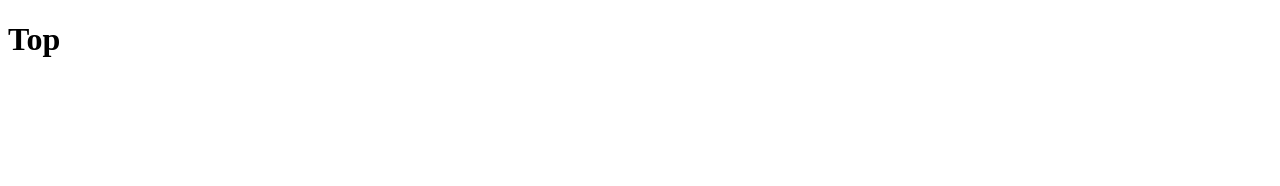
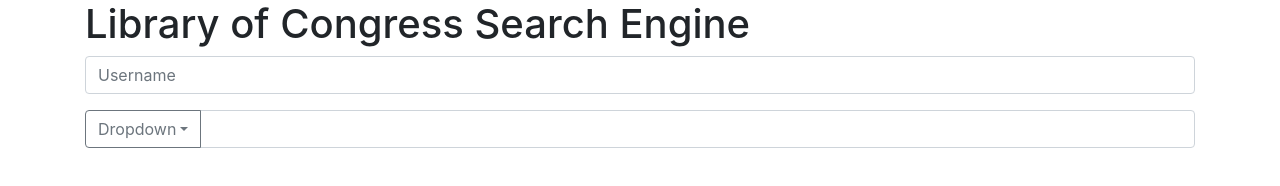
Before and after one commit to cpysden-coder/mini-project-libcon, a plain HTML site: page index.html in a window 1280 px wide. Drawn offline with nearby package versions, Linux system fonts and the light colour scheme.

Commit message:
Html file

```diff
--- a/index.html
+++ b/index.html
@@ -4,9 +4,32 @@
     <meta charset="UTF-8">
     <meta http-equiv="X-UA-Compatible" content="IE=edge">
     <meta name="viewport" content="width=device-width, initial-scale=1.0">
+    <link rel="stylesheet" href="https://cdnjs.cloudflare.com/ajax/libs/twitter-bootstrap/4.5.0/css/bootstrap.min.css">
     <title>LibCon</title>
 </head>
 <body>
-    <h1>Top</h1>
+    <main class = "mainbox container  justify-content-center">
+        <h1 class = "mainhead">Library of Congress Search Engine</h1>
+        <div class = "searchbar">
+            <div class="input-group mb-3">
+                <input type="text" class="form-control" placeholder="Username" aria-label="Username" aria-describedby="basic-addon1">
+              </div>
+        </div>
+        <div class = "formatbar">
+            <div class="input-group mb-3">
+                <div class="input-group-prepend">
+                  <button class="btn btn-outline-secondary dropdown-toggle" type="button" data-toggle="dropdown" aria-haspopup="true" aria-expanded="false">Dropdown</button>
+                  <div class="dropdown-menu">
+                    <a class="dropdown-item" href="#">Action</a>
+                    <a class="dropdown-item" href="#">Another action</a>
+                    <a class="dropdown-item" href="#">Something else here</a>
+                    <div role="separator" class="dropdown-divider"></div>
+                    <a class="dropdown-item" href="#">Separated link</a>
+                  </div>
+                </div>
+                <input type="text" class="form-control" aria-label="Text input with dropdown button">
+              </div>
+        </div>
+    </main>
 </body>
 </html>
```
